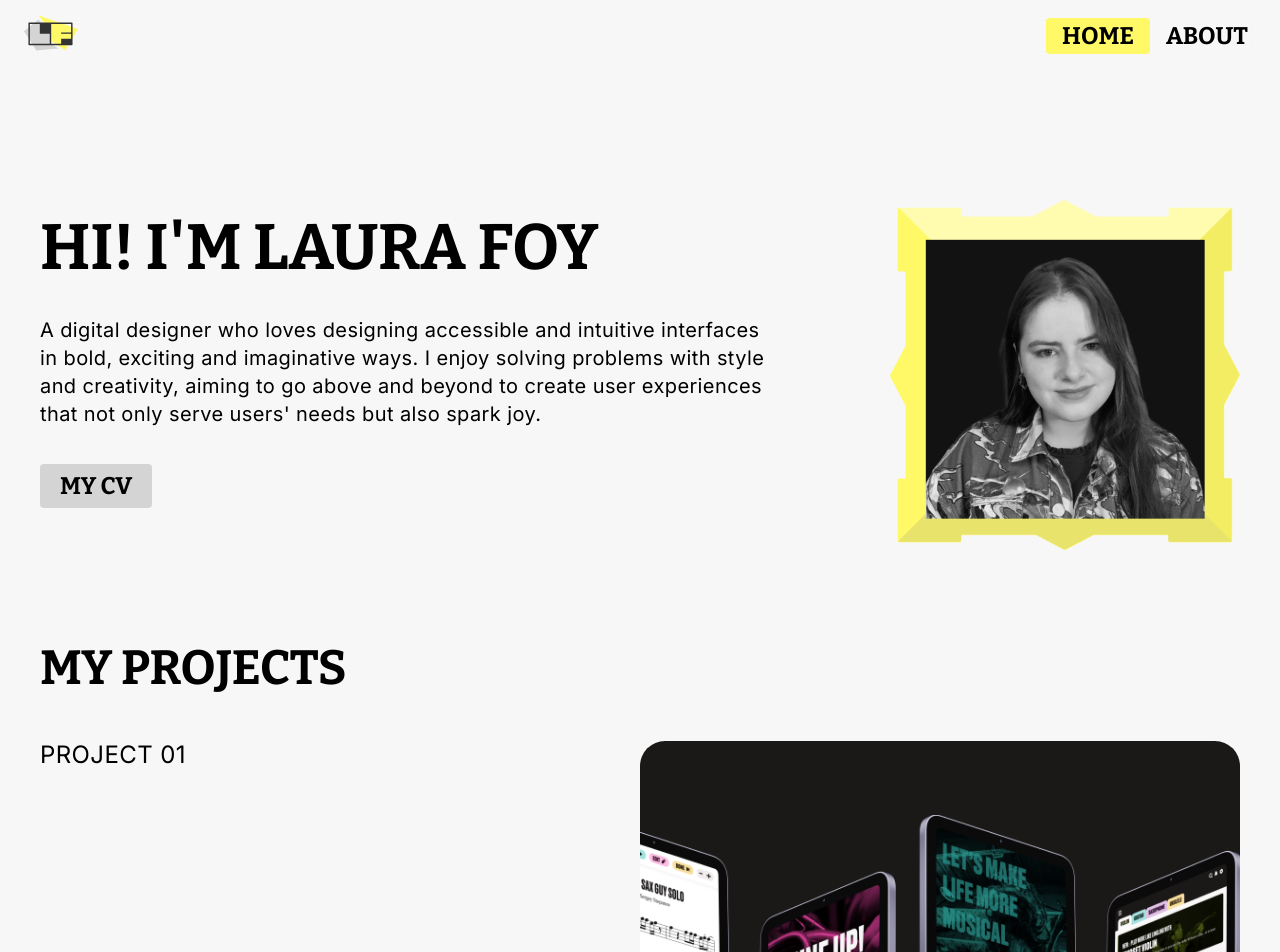
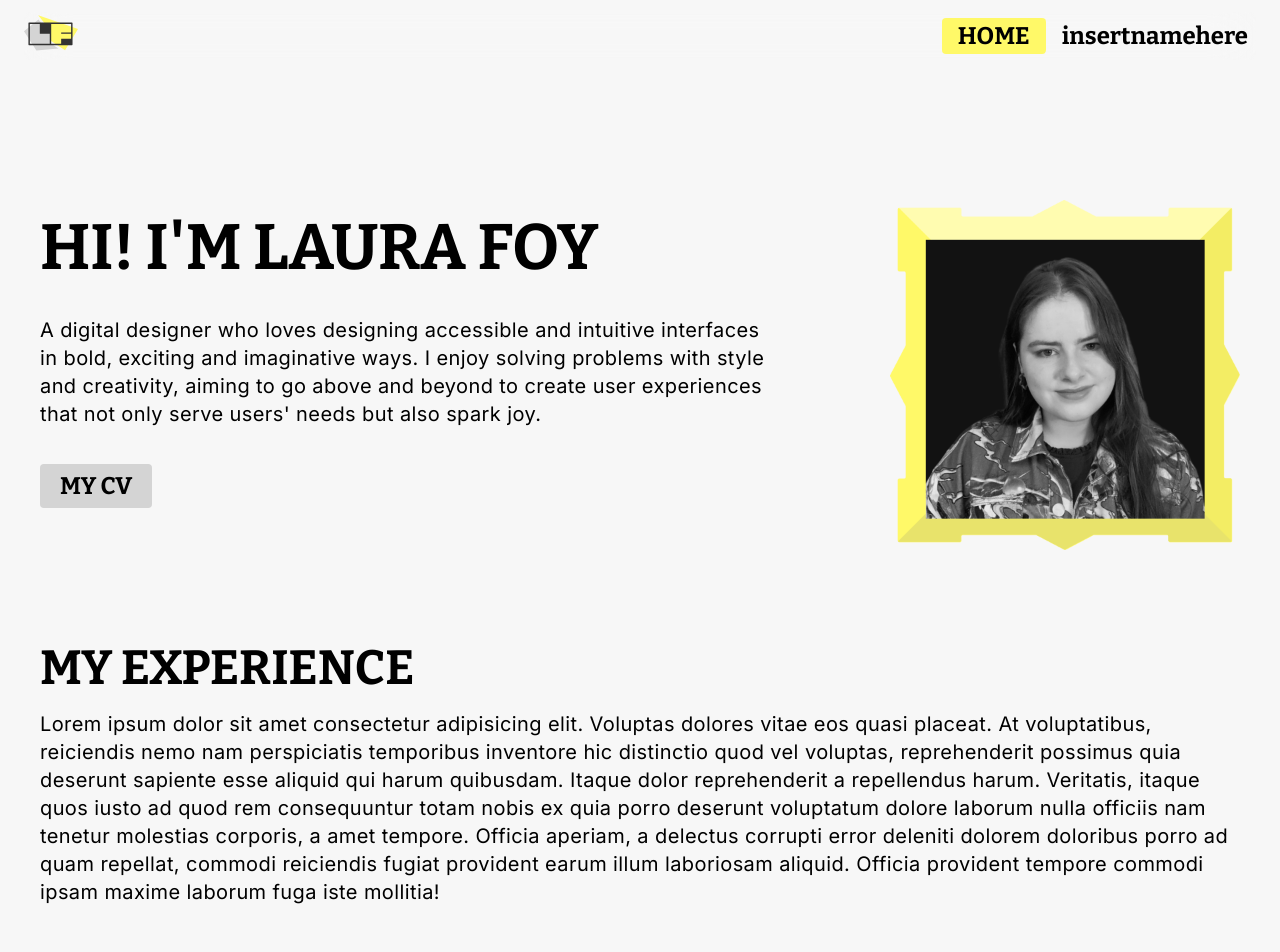
Before and after one commit to 99souls/laurafoy-react, a React (Vite) app: page / in a window 1280 px wide. Shown: the top 952 px of the page. Built offline with nearby package versions, Linux system fonts and the light colour scheme.

Commit message:
commit message

```diff
--- /dev/null
+++ b/src/components/ExperienceSection/ExperienceSection.tsx
@@ -0,0 +1,24 @@
+interface ExperienceSectionProps {}
+
+const ExperienceSection: React.FC<ExperienceSectionProps> = () => {
+  return (
+    <div className="contentSection">
+      <h2 className="bitter">MY EXPERIENCE</h2>
+      <p>
+        Lorem ipsum dolor sit amet consectetur adipisicing elit. Voluptas
+        dolores vitae eos quasi placeat. At voluptatibus, reiciendis nemo nam
+        perspiciatis temporibus inventore hic distinctio quod vel voluptas,
+        reprehenderit possimus quia deserunt sapiente esse aliquid qui harum
+        quibusdam. Itaque dolor reprehenderit a repellendus harum. Veritatis,
+        itaque quos iusto ad quod rem consequuntur totam nobis ex quia porro
+        deserunt voluptatum dolore laborum nulla officiis nam tenetur molestias
+        corporis, a amet tempore. Officia aperiam, a delectus corrupti error
+        deleniti dolorem doloribus porro ad quam repellat, commodi reiciendis
+        fugiat provident earum illum laboriosam aliquid. Officia provident
+        tempore commodi ipsam maxime laborum fuga iste mollitia!
+      </p>
+    </div>
+  );
+};
+
+export default ExperienceSection;
--- a/src/components/NavBar/NavBar.tsx
+++ b/src/components/NavBar/NavBar.tsx
@@ -33,10 +33,10 @@ const NavBar = () => {
 
       <NavItem
         classNames="bitter fw-700 fs-24 nav-item"
-        navURL={'/about'}
-        isCurrentPage={getIsCurrentPage('/about')}
+        navURL={'/insertnamehere'}
+        isCurrentPage={getIsCurrentPage('/insertnamehere')}
       >
-        ABOUT
+        insertnamehere
       </NavItem>
 
       {/* <NavItem
--- a/src/components/ProjectListing/ProjectListing.tsx
+++ b/src/components/ProjectListing/ProjectListing.tsx
@@ -11,6 +11,7 @@ const ProjectListing = () => {
         projectTitle="OSTINATO"
         projectNumber="01"
         projectImage={ostinato}
+        projectUrl="ostinato"
       >
         For my final year project I designed an app that uses AI technology to
         reimagine music education.
@@ -19,6 +20,7 @@ const ProjectListing = () => {
         projectTitle="SYNERGY LEARNING"
         projectNumber="02"
         projectImage={synergy_learning}
+        projectUrl="synergy"
       >
         I had the privilege of spending a year on placement at Synergy Learning
         as a UX design intern.
--- a/src/components/ProjectListing/components/ProjectDetails.tsx
+++ b/src/components/ProjectListing/components/ProjectDetails.tsx
@@ -2,16 +2,18 @@ import { ReactNode } from 'react';
 import LinkButton from '../../Button/LinkButton';
 
 interface ProjectDetailsProps {
-  projectTitle?: string;
-  projectImage?: string;
-  projectNumber?: string;
-  children?: ReactNode;
+  projectTitle: string;
+  projectImage: string;
+  projectNumber: string;
+  projectUrl: string;
+  children: ReactNode;
 }
 
 const ProjectDetails: React.FC<ProjectDetailsProps> = ({
   projectTitle,
   projectImage,
   projectNumber,
+  projectUrl,
   children,
 }) => {
   return (
@@ -21,7 +23,7 @@ const ProjectDetails: React.FC<ProjectDetailsProps> = ({
         <div className="projectDescription">
           <h2 className="bitter">{projectTitle}</h2>
           <p>{children}</p>
-          <LinkButton destinationURL="/ostinato">SEE MORE</LinkButton>
+          <LinkButton destinationURL={`/${projectUrl}`}>SEE MORE</LinkButton>
         </div>
       </div>
       <div className="projectDetailsImage">
--- a/src/pages/Home/Home.css
+++ b/src/pages/Home/Home.css
@@ -7,6 +7,5 @@
   display: flex;
   flex-direction: column;
   justify-content: flex-start;
-  align-items: center;
   gap: 100px;
 }
--- a/src/pages/Home/Home.tsx
+++ b/src/pages/Home/Home.tsx
@@ -1,4 +1,5 @@
 import AboutSection from '../../components/AboutSection/AboutSection';
+import ExperienceSection from '../../components/ExperienceSection/ExperienceSection';
 import Footer from '../../components/Footer/Footer';
 import NavBar from '../../components/NavBar/NavBar';
 import ProjectListing from '../../components/ProjectListing/ProjectListing';
@@ -10,6 +11,7 @@ const Home = () => {
       <NavBar />
       <div className="contentContainer">
         <AboutSection />
+        <ExperienceSection />
         <ProjectListing />
       </div>
       <Footer />
```
